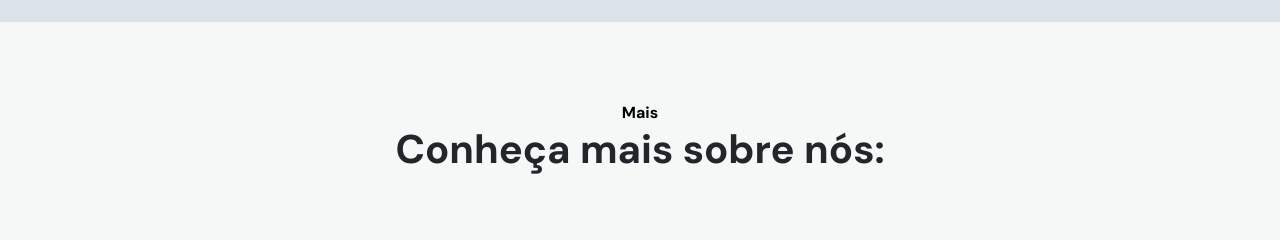
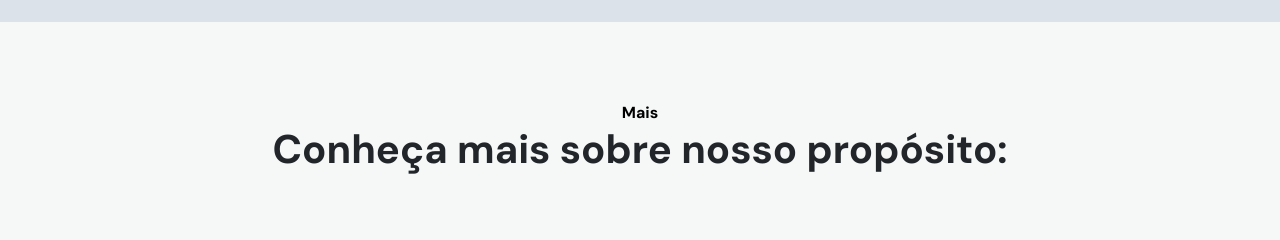
Before and after one commit to TamilaCambe/C3, a website: page index.html in a window 1280 px wide. Shown: the part 2640-2880 px from the top of the page. Drawn offline with Linux system fonts and the light colour scheme.

Commit message:
most changed tab caption

```diff
--- a/index.html
+++ b/index.html
@@ -308,7 +308,7 @@
     <section id="sliders">
       <header>
         <h4>Mais</h4>
-        <h2 class="subtitle">Conheça mais sobre nós:</h2>
+        <h2 class="subtitle">Conheça mais sobre nosso propósito:</h2>
       </header>
       <div class="container">
         <div class="panel" style="background-image: url('./assets/1.png')">
```
